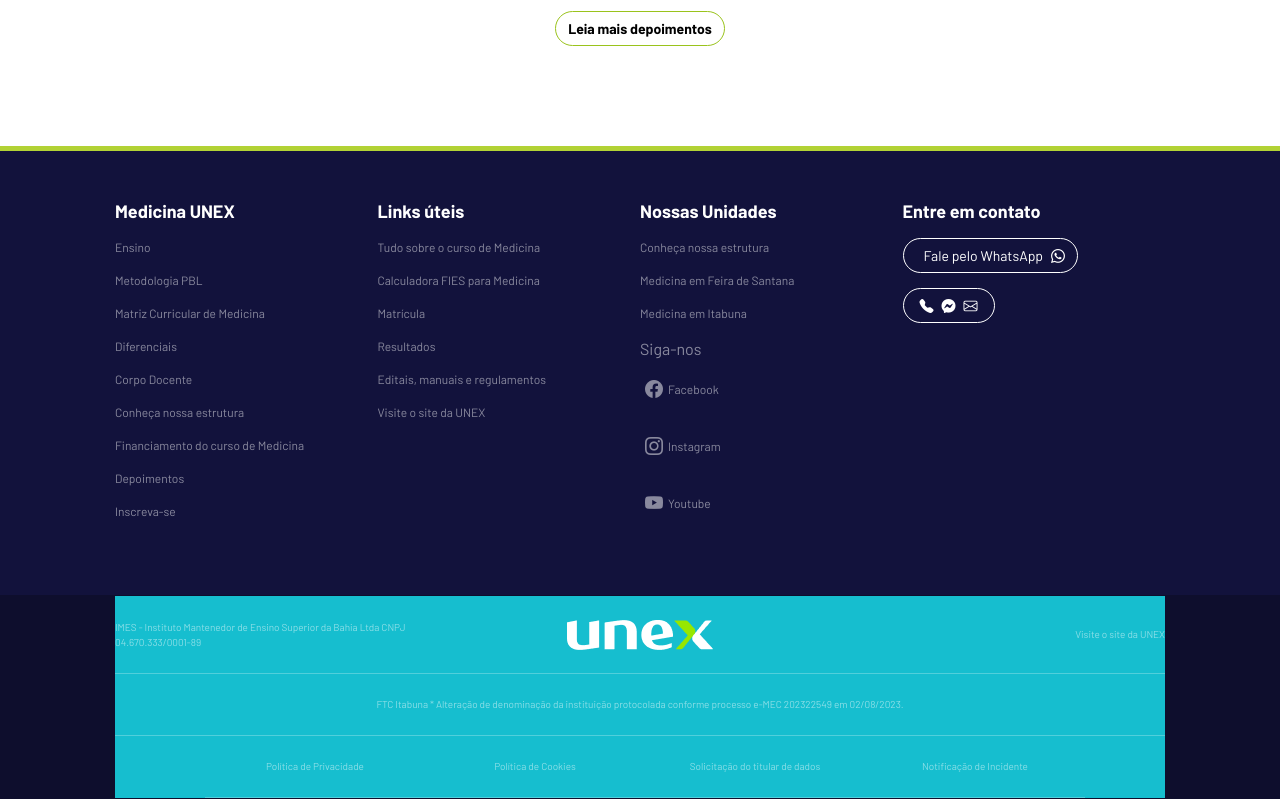
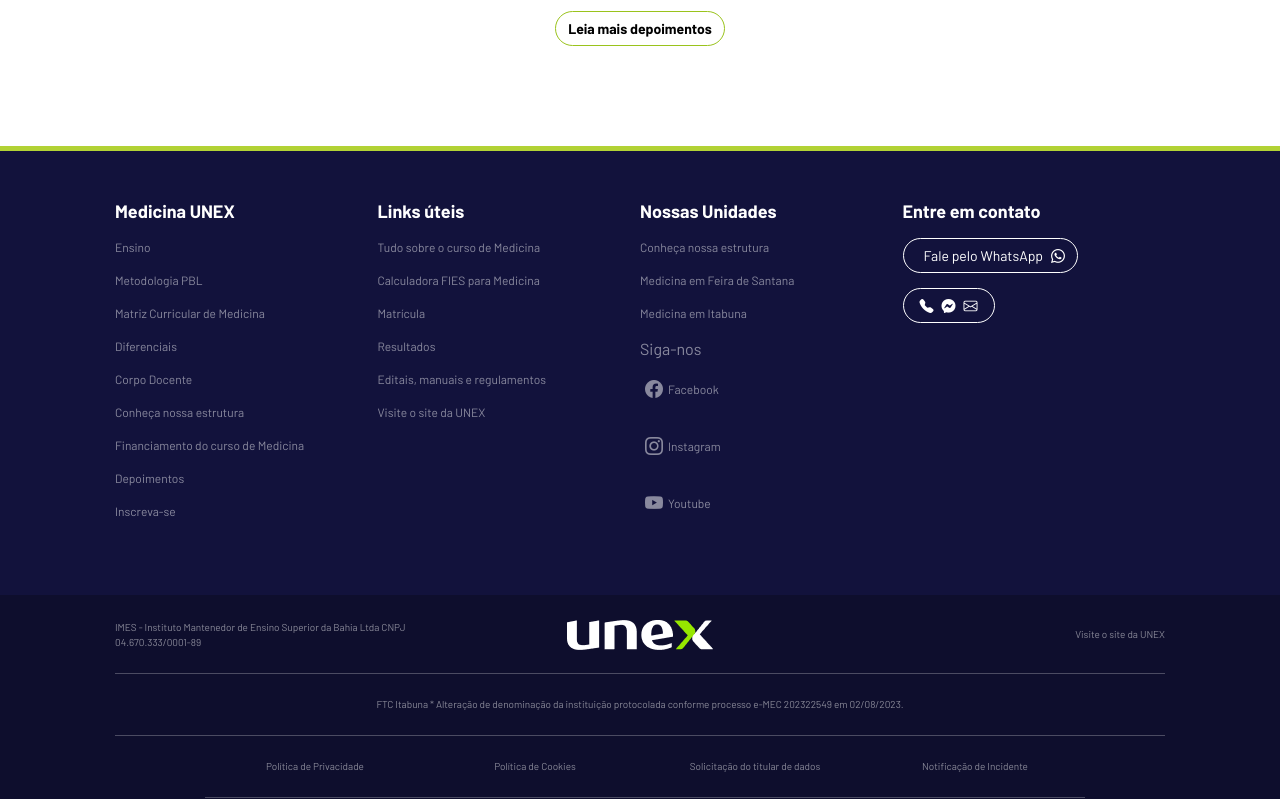
Before and after one commit to Wallacewss2033/dev-frontend, a React (Create React App) app: page / in a window 1280 px wide. Shown: the part 6443-7242 px from the top of the page. Built offline with nearby package versions, Linux system fonts and the light colour scheme; no server answers.

Commit message:
refactor: retirar cor

```diff
--- a/src/components/Footer/index.tsx
+++ b/src/components/Footer/index.tsx
@@ -100,7 +100,7 @@
         </div>
       </div>
       <div className="sub-footer container-fluid d-flex justify-content-center align-items-center">
-        <div className="box-center-footer bg-info">
+        <div className="box-center-footer">
           <div className="box-sub-footer d-flex row-cols-3 align-items-center justify-content-between">
             <div className="d-flex align-items-center justify-content-center">
               <p className="box-info-footer">
```
